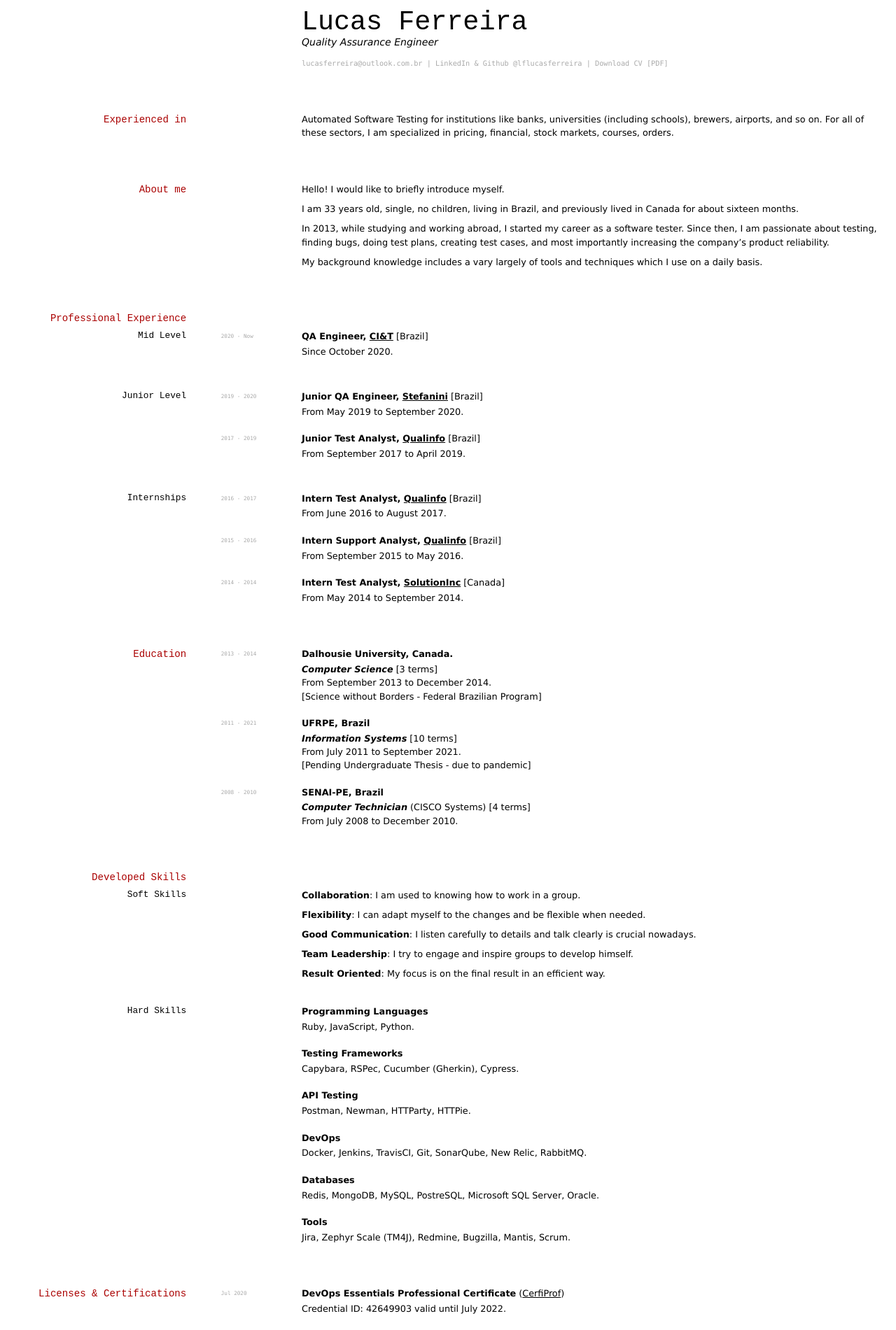
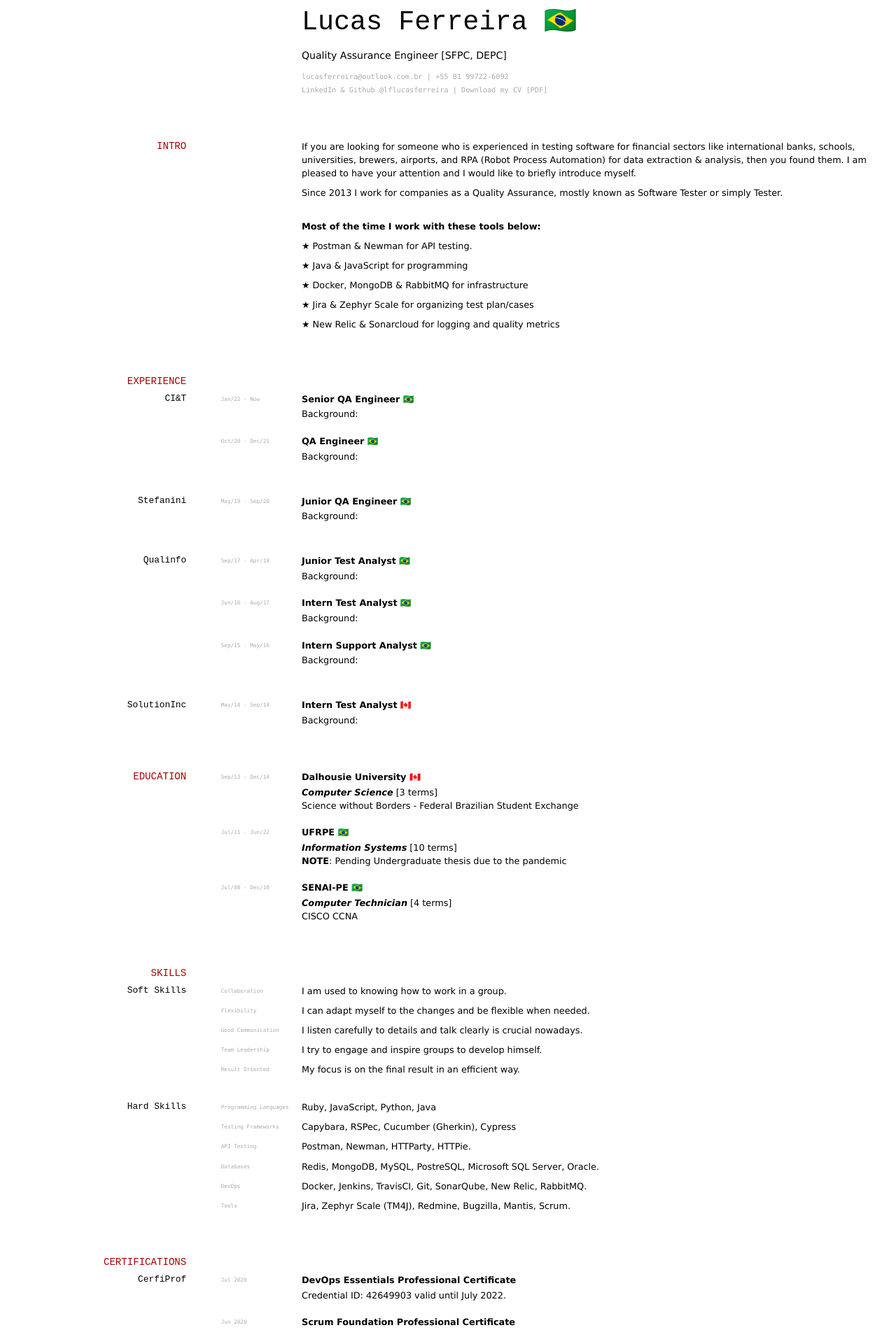
Before and after one commit to lflucasferreira/curriculum, a Jekyll site: the page built from index.md, in a window 1280 px wide. Shown: the top 1901 px of the page at 70% size. Built offline with Jekyll 4.4.1, drawn with Linux system fonts in a browser that asks for light colours; some of the changed text lies outside the part shown.

Commit message:
Update CV

```diff
--- a/index.md
+++ b/index.md
@@ -1,22 +1,47 @@
 ---
 layout: cv
-title: Lucas Ferreira's CV
+title: Lucas Ferreira
 ---
 
 <!-- https://elipapa.github.io/mycv -->
 
-# Lucas Ferreira
-Quality Assurance Engineer
+<!-- <img src="lucas.jpg" alt="Lucas Ferreira"> -->
+
+# Lucas Ferreira 🇧🇷
+
+<br>
+Quality Assurance Engineer [<a href="#licenses--certifications">SFPC, DEPC</a>]
 
 <div id="webaddress">
-<a href="lucasferreira@outlook.com.br">lucasferreira@outlook.com.br</a>
-| LinkedIn & Github @lflucasferreira | <a href="cv-english.pdf">Download CV [PDF]</a>
+<a href="mailto:lucasferreira@outlook.com.br" target="_blank">lucasferreira@outlook.com.br</a> | <a href="tel:+5581997226092">+55 81 99722-6092</a><br>
+<a href="https://www.linkedin.com/in/lflucasferreira" target="_blank">LinkedIn</a> & <a href="https://www.github.com/lflucasferreira" target="_blank">Github</a> @lflucasferreira | <a href="cv-english.pdf" target="_blank">Download my CV [PDF]</a>
 </div>
 
-## Experienced in
-Automated Software Testing for institutions like banks, universities (including schools), brewers, airports, and so on. For all of these sectors, I am specialized in pricing, financial, stock markets, courses, orders.
+## INTRO
 
-## About me
+If you are looking for someone who is experienced in testing software for financial sectors like international banks, schools, universities, brewers, airports, and RPA (Robot Process Automation) for data extraction & analysis, then you found them. I am pleased to have your attention and I would like to briefly introduce myself.
+
+Since 2013 I work for companies as a Quality Assurance, mostly known as Software Tester or simply Tester.
+
+<br>
+__Most of the time I work with these tools below:__
+
+★ Postman & Newman for API testing.
+
+★ Java & JavaScript for programming
+
+★ Docker, MongoDB & RabbitMQ for infrastructure
+
+★ Jira & Zephyr Scale for organizing test plan/cases
+
+★ New Relic & Sonarcloud for logging and quality metrics
+
+<!-- ## Experienced in
+Automated Software Testing for institutions like banks, universities (including schools), brewers, airports, and so on. For all of these sectors, I am specialized in pricing, financial, stock markets, courses, orders. -->
+
+
+
+<!-- ## About me
 
 Hello! I would like to briefly introduce myself.
 
@@ -24,115 +49,120 @@ I am 33 years old, single, no children, living in Brazil, and previously lived i
 
 In 2013, while studying and working abroad, I started my career as a software tester. Since then, I am passionate about testing, finding bugs, doing test plans, creating test cases, and most importantly increasing the company's product reliability.
 
-My background knowledge includes a vary largely of tools and techniques which I use on a daily basis.
+My background knowledge includes a vary largely of tools and techniques which I use on a daily basis. -->
 
-## Professional Experience
+## EXPERIENCE
 
-### Mid Level
+### [CI&T](https://www.ciandt.com)
 
-`2020 - Now`
-__QA Engineer, [CI&T](https://www.ciandt.com)__ [Brazil]
-- Since October 2020.
+`Jan/22 - Now`
+__Senior QA Engineer__ 🇧🇷
+- Background:
 
-### Junior Level
+`Oct/20 - Dec/21`
+__QA Engineer__ 🇧🇷
+- Background:
 
-`2019 - 2020`
-__Junior QA Engineer, [Stefanini](https://www.stefanini.com)__ [Brazil]
-- From May 2019 to September 2020.
+### [Stefanini](https://www.stefanini.com)
 
-`2017 - 2019`
-__Junior Test Analyst, [Qualinfo](https://www.qualinfo.com.br)__ [Brazil]
-- From September 2017 to April 2019.
+`May/19 - Sep/20`
+__Junior QA Engineer__ 🇧🇷
+- Background:
 
-### Internships
+### [Qualinfo](https://www.qualinfo.com.br)
 
-`2016 - 2017`
-__Intern Test Analyst, [Qualinfo](https://www.qualinfo.com.br)__ [Brazil]
-- From June 2016 to August 2017.
+`Sep/17 - Apr/19`
+__Junior Test Analyst__ 🇧🇷
+- Background:
 
-`2015 - 2016`
-__Intern Support Analyst, [Qualinfo](https://www.qualinfo.com.br)__ [Brazil]
-- From September 2015 to May 2016.
+`Jun/16 - Aug/17`
+__Intern Test Analyst__ 🇧🇷
+- Background:
 
-`2014 - 2014`
-__Intern Test Analyst, [SolutionInc](https://www.solutioninc.com)__ [Canada]
-- From May 2014 to September 2014.
+`Sep/15 - May/16`
+__Intern Support Analyst__ 🇧🇷
+- Background:
 
-## Education
+### [SolutionInc](https://www.solutioninc.com)
 
-`2013 - 2014`
-__Dalhousie University, Canada.__
+`May/14 - Sep/14`
+__Intern Test Analyst__ 🇨🇦
+- Background:
+
+## EDUCATION
+
+`Sep/13 - Dec/14`
+__Dalhousie University 🇨🇦__
 - *Computer Science* [3 terms]
-- From September 2013 to December 2014.
-- [Science without Borders - Federal Brazilian Program]
+- Science without Borders - Federal Brazilian Student Exchange
+<!-- - *English Communication & Academic Skills* [1 term] 84h -->
 
-`2011 - 2021`
-__UFRPE, Brazil__
+`Jul/11 - Jun/22`
+__UFRPE 🇧🇷__
 - *Information Systems* [10 terms]
-- From July 2011 to September 2021.
-- [Pending Undergraduate Thesis - due to pandemic]
+- __NOTE__: Pending Undergraduate thesis due to the pandemic
 
-`2008 - 2010`
-__SENAI-PE, Brazil__
-- *Computer Technician* (CISCO Systems) [4 terms]
-- From July 2008 to December 2010.
+`Jul/08 - Dec/10`
+__SENAI-PE 🇧🇷__
+- *Computer Technician* [4 terms]
+- CISCO CCNA
 
-## Developed Skills
+## SKILLS
 
 ### Soft Skills
 
-__Collaboration__: I am used to knowing how to work in a group.
+`Collaboration`
+I am used to knowing how to work in a group.
 
-__Flexibility__: I can adapt myself to the changes and be flexible when needed.
+`Flexibility`
+I can adapt myself to the changes and be flexible when needed.
 
-__Good Communication__: I listen carefully to details and talk clearly is crucial nowadays.
+`Good Communication`
+I listen carefully to details and talk clearly is crucial nowadays.
 
-__Team Leadership__: I try to engage and inspire groups to develop himself.
+`Team Leadership`
+I try to engage and inspire groups to develop himself.
 
-__Result Oriented__: My focus is on the final result in an efficient way.
+`Result Oriented`
+My focus is on the final result in an efficient way.
 
 ### Hard Skills
 
-__Programming Languages__
-- Ruby, JavaScript, Python.
+`Programming Languages`
+Ruby, JavaScript, Python, Java
 
-__Testing Frameworks__
-- Capybara, RSPec, Cucumber (Gherkin), Cypress.
+`Testing Frameworks`
+Capybara, RSPec, Cucumber (Gherkin), Cypress
 
-__API Testing__
-- Postman, Newman, HTTParty, HTTPie.
+`API Testing`
+Postman, Newman, HTTParty, HTTPie.
 
-__DevOps__
-- Docker, Jenkins, TravisCI, Git, SonarQube, New Relic, RabbitMQ.
+`Databases`
+Redis, MongoDB, MySQL, PostreSQL, Microsoft SQL Server, Oracle.
 
-__Databases__
-- Redis, MongoDB, MySQL, PostreSQL, Microsoft SQL Server, Oracle.
+`DevOps`
+Docker, Jenkins, TravisCI, Git, SonarQube, New Relic, RabbitMQ.
 
-__Tools__
-- Jira, Zephyr Scale (TM4J), Redmine, Bugzilla, Mantis, Scrum.
+`Tools`
+Jira, Zephyr Scale (TM4J), Redmine, Bugzilla, Mantis, Scrum.
 
-<!-- __[Study In Progress]__
-- REST-Assured, Java. -->
+## CERTIFICATIONS
 
-## Licenses & Certifications
+### [CerfiProf](https://certiprof.com)
 
 `Jul 2020`
-__DevOps Essentials Professional Certificate__ ([CerfiProf](https://certiprof.com))
+__DevOps Essentials Professional Certificate__
 - Credential ID: 42649903 valid until July 2022.
 
 `Jun 2020`
-__Scrum Foundation Professional Certificate__ ([CerfiProf](https://certiprof.com))
+__Scrum Foundation Professional Certificate__
 - Credential ID: CLVPFPQNPN-SSSSLKJH-XHRTXHXTYH valid for lifetime.
 
-## Languages
+## LANGUAGES
 
-### Native
+### Advanced
 
-__Brazilian Portuguese__
-
-### Advanced / Fluent
-
-__English__
+__English__ 🇺🇸
 
 `Nov 19, 2020`
 B2 Level [Issued by [Voxy](https://voxy.com)]
@@ -145,27 +175,22 @@ TOEFL ITP {score: 450} [Issued by [FulBright](https://fulbright.org.br)]
 
 ### Basic
 
-__French__
+__French__ 🇫🇷
 
 `Mar 3, 2021`
 A1 Level {score: A+ 96%} [Issued by [McGraw Hill Education](https://www.mheducation.com) via [Busuu](https://www.busuu.com)]
 
-<!-- `Ongoing`
-	- *A2 Level* via [Busuu](https://www.busuu.com)
+## AWARDS
 
-__Spanish__
+`Aug 2021`
+__CI&T - Client Satisfaction__
+- My Squad team received this award after managing to prioritize SRE tasks and became reference in managing alerts. Besides that, the squad team is recognized for automated deployment with an increase of quality control by the test pyramid implementation. Finally, new releases were made without any problem, that is why the client was fully satisfied.
 
-`Ongoing`
-	- *A1 Level* via [Busuu](https://www.busuu.com)
+`Jul 2021`
+__CI&T - Mission Accomplished__
+- My Squad team received this award after activating the Global BEES in the USA. It was successfully released and in short time. Because of that, the new API contract could be up and running with multiple language support.
 
-__Italian__
-
-`Ongoing`
-	- *A1 Level* via [Busuu](https://www.busuu.com) -->
-
-## Awards
-
-`2021`
+`Feb 2021`
 __CI&T - Team Highlight__
 - My Squad team received this award after satisfying our worldwide client expectation.
 
@@ -177,10 +202,10 @@ __MV Sistemas - MV Challenge__
 __Qualinfo - Google Apps for Education__
 - I helped *Qualinfo* to be certified as the first Brazilian company with Google Apps for Education partnership.
 
-## Volunteering
+## VOLUNTEERING
 
 `Jul 2018`
-__Kotlin Trail, The Developers Conference [São Paulo, Brazil]__
+__Kotlin Trail, The Developers Conference__, [São Paulo 🇧🇷]
 - I was responsible for organizing the Kotlin trail event held at Anhembi Morumbi University.
 
 <!-- ## Goals
--- a/media/kjhealy-screen.css
+++ b/media/kjhealy-screen.css
@@ -128,7 +128,7 @@ h1 {
 
 h1+p {
 	/*subtitle*/
-	font-style: italic;
+	/* font-style: italic; */
 	font-size: 110%;
 }
 
@@ -153,7 +153,7 @@ h3 {
 
 a {
 	color: inherit;
-	/*text-decoration:none*/
+	text-decoration:none
 }
 
 a:hover {
@@ -186,6 +186,12 @@ strong {
 	display: none;
 }
 
+img {
+	vertical-align: middle;
+  width: 20%;
+  height: 10%;
+  /* border-radius: 50%; */
+}
 
 
 /*
```
Also changed, not shown: 1 other file.
